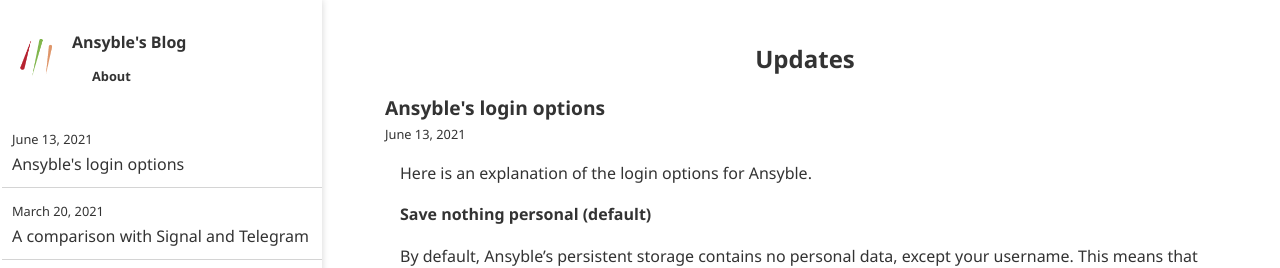
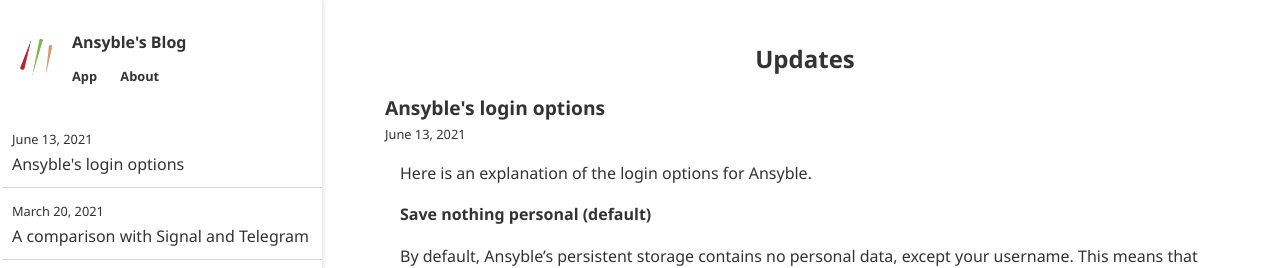
Before and after one commit to ansyblenetwork/ansybleblog, a Jekyll site: the page built from index.html, in a window 1280 px wide. Shown: the top 268 px of the page. Built offline with Jekyll 4.4.1, drawn with Linux system fonts in a browser that asks for light colours.

Commit message:
Update page.html

```diff
--- a/_layouts/page.html
+++ b/_layouts/page.html
@@ -10,6 +10,7 @@
 	<link rel="icon" href="{{ "icon-192x192.png" | relative_url }}">
 	<script src='https://cdnjs.cloudflare.com/ajax/libs/mathjax/2.7.5/MathJax.js?config=TeX-MML-AM_CHTML' async></script>
 	<meta name="viewport" content="width=device-width, initial-scale=1.0">
+	<meta name="google-site-verification" content="coxUr92sz6JQGiw4brXoZ3HB37p_WhTaLmP0aAWfwrY" />
 
 	<meta http-equiv="Cache-Control" content="no-cache, no-store, must-revalidate">
 	<meta http-equiv="Pragma" content="no-cache">
@@ -30,6 +31,7 @@
 			<a href="{{ "" | absolute_url }}"><img src="{{ "icon-192x192.png" | relative_url }}" alt="{{ site.posts.last.url | relative_url }}" style="flex-shrink:0; max-height:50px; min-width:50px; padding-right:10px"></a>
 			<span style="font-weight:bold;"><a href="{{ "" | absolute_url }}">{{ site.name }}</a>
 				<div style="margin-top:10px; font-size:0.8em;">
+					<a href="https://ansyblemessenger.herokuapp.com/">App</a>
 					<a style="margin-left:20px"  href="{{ site.posts.last.url | relative_url }}">About</a>
 				</div>
 			</span>
```
